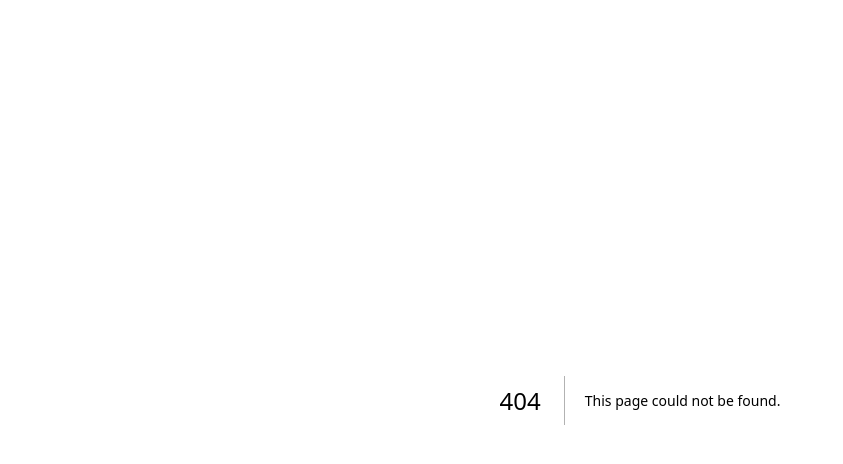
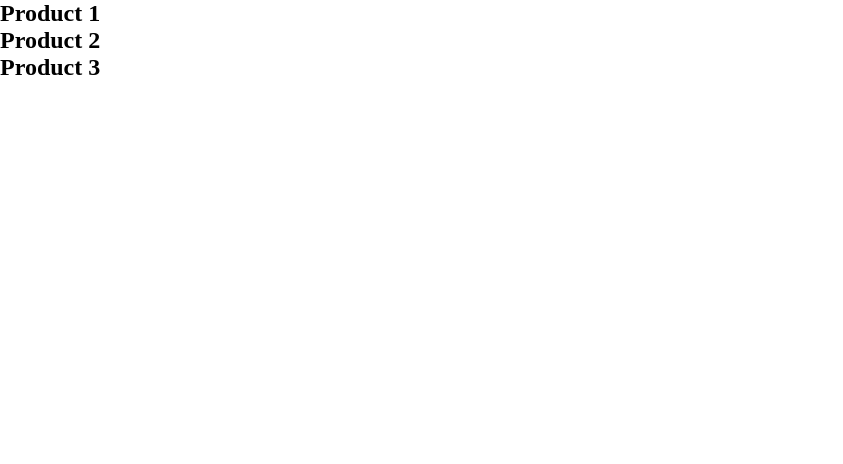
Before and after one commit to ahmedsomaa/nextjs-course, a Next.js app in the folder routing/: page /product in a window 1280 px wide. Before the commit this address had no page. Shown: the top 464 px of the page, without its empty margins (0-843 px from the left). Built offline with nearby package versions, Linux system fonts and the light colour scheme.

Commit message:
add dynamic routes

```diff
--- /dev/null
+++ b/routing/pages/product/[productId].js
@@ -0,0 +1,6 @@
+import { useRouter } from "next/router";
+
+export default function ProductDetails() {
+  const router = useRouter();
+  return <h1>Details about product {router.query.productId}</h1>;
+}
--- /dev/null
+++ b/routing/pages/product/index.js
@@ -0,0 +1,9 @@
+export default function ProductList() {
+  return (
+    <>
+      <h2>Product 1</h2>
+      <h2>Product 2</h2>
+      <h2>Product 3</h2>
+    </>
+  );
+}
```
